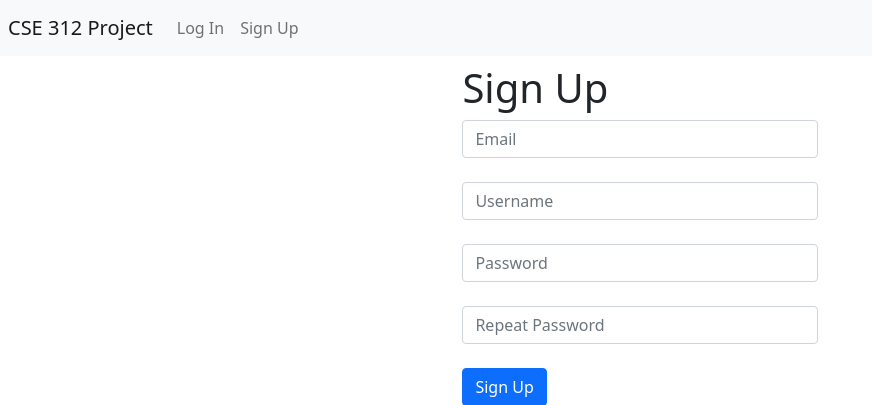
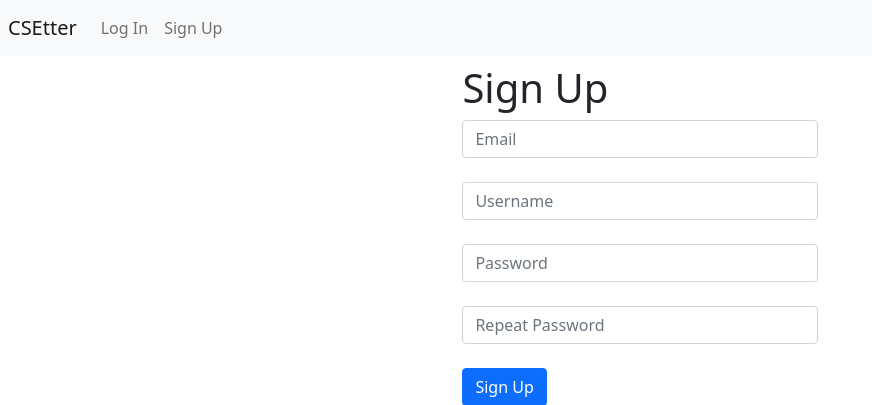
Before and after one commit to meehan39/CSE_312_Project, a Flask app: page /signup in a window 1280 px wide. Shown: the top 405 px of the page, without its empty margins (0-872 px from the left). Run offline with Flask 2, Linux system fonts and the light colour scheme; parts of the project's set-up code (start-up, migrations or seed data) failed here and were passed over; some libraries are stand-ins or nearby versions.

Commit message:
update title

```diff
--- a/server/templates/layout.html
+++ b/server/templates/layout.html
@@ -4,7 +4,7 @@
         {% if title %}
             <title>{{ title }}</title>
         {% else %}
-            <title>Web App</title>
+            <title>CSEtter</title>
         {% endif %}
 
         <meta name="viewport" content="width=device-width, initial-scale=1">
@@ -16,7 +16,7 @@
     </head>
     <body>
         <div class="navbar navbar-expand-lg navbar-light bg-light p-2">
-            <a class="navbar-brand" href="#">CSE 312 Project</a>
+            <a class="navbar-brand" href="#">CSEtter</a>
             <button class="navbar-toggler" type="button" data-toggle="collapse" data-target="#navbarSupportedContent" aria-controls="navbarSupportedContent" aria-expanded="false" aria-label="Toggle navigation">
                 <span class="navbar-toggler-icon"></span>
             </button>
```
